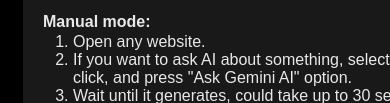
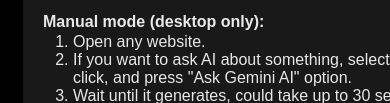
Before and after one commit to Kitki30/solvemyforms, a browser extension: page src/ui/ui.html in a window 390 px wide. Shown: the part 414-517 px from the top of the page. Drawn offline with Linux system fonts and the light colour scheme.

Commit message:
Add notice that manual mode is desktop only
Added notice that manual mode is desktop only in the config UI
This is because there isnt contextMenus API on mobile

```diff
--- a/src/ui/ui.html
+++ b/src/ui/ui.html
@@ -26,7 +26,7 @@
                 <li>Done! Question selects or types itself.</li>
             </ol>
 
-            <h4 style="text-align: left; margin-left: 10px; margin-block: 0px;">Manual mode:</h4>
+            <h4 style="text-align: left; margin-left: 10px; margin-block: 0px;">Manual mode (desktop only):</h4>
             <ol style="text-align: left; margin-top: 2px; margin-right: 10px;">
                 <li>Open any website.</li>
                 <li>If you want to ask AI about something, select some text, right click, and press "Ask Gemini AI" option.</li>
```
